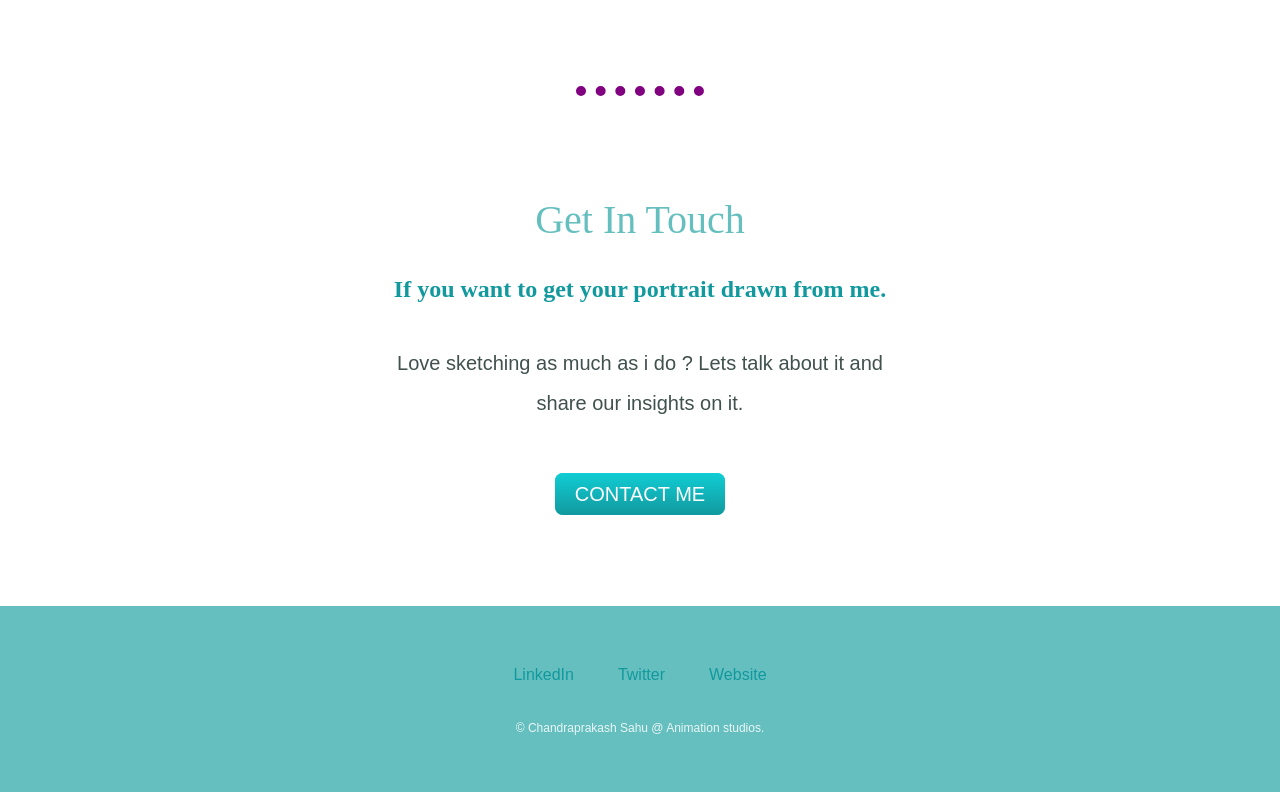
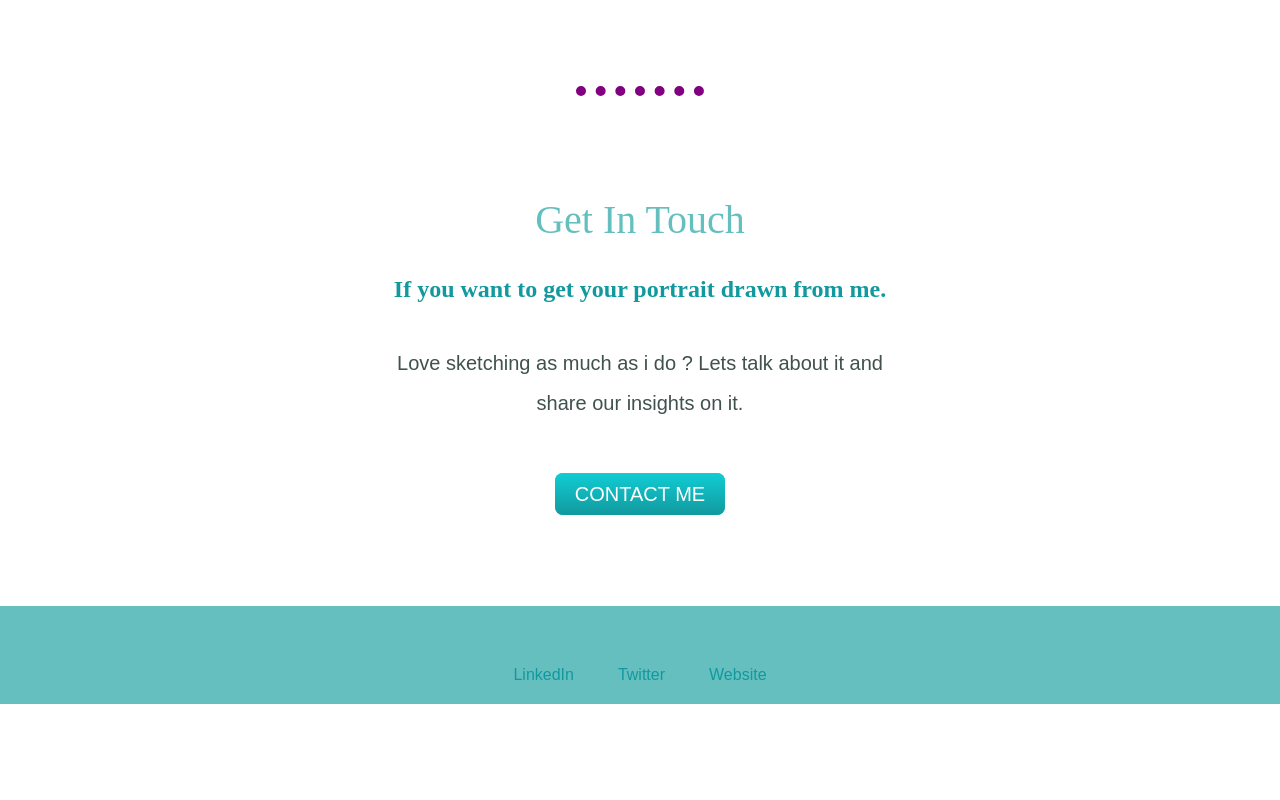
Before and after one commit to chandraprakash1412/portfolio, a plain HTML site: page index.html in a window 1280 px wide. Shown: the part 2099-2899 px from the top of the page. After the commit the page ends 2811 px from the top, so only its background shows below. Drawn offline with Linux system fonts and the light colour scheme.

Commit message:
Update index.html

```diff
--- a/index.html
+++ b/index.html
@@ -51,7 +51,7 @@
   <a class="footer-link" href="https://www.linkedin.com/">LinkedIn</a>
   <a class="footer-link" href="https://twitter.com/">Twitter</a>
   <a class="footer-link" href="https://www.appbrewery.co/">Website</a>
-  <p class="copyright">© Chandraprakash Sahu @ Animation studios.</p>
+ <!-- <p class="copyright">© Chandraprakash Sahu @ Animation studios.</p>  -->
 </div>
 
 
```
